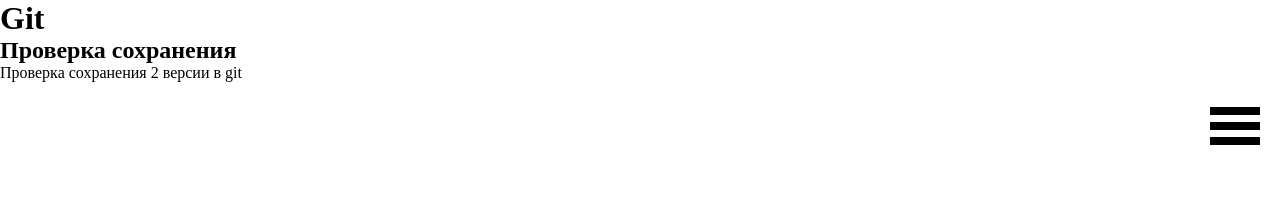
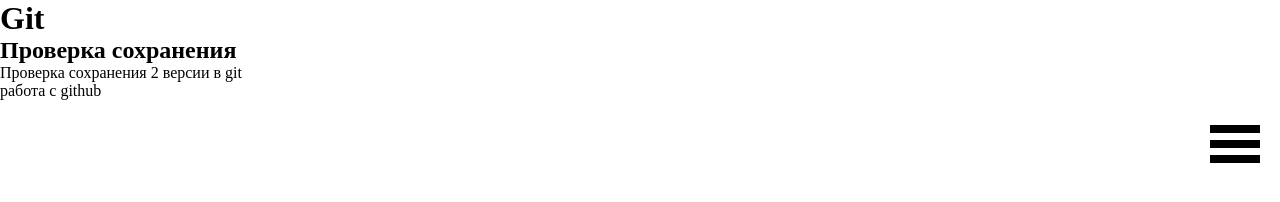
Before and after one commit to kozhemyachkoKonstantin/lesson1, a plain HTML site: page index.html in a window 1280 px wide. Shown: the top 202 px of the page. Drawn offline with Linux system fonts and the light colour scheme.

Commit message:
Update index.html
Update f1

```diff
--- a/index.html
+++ b/index.html
@@ -11,6 +11,9 @@
     <h1>    Git  </h1>
     <h2>    Проверка сохранения </h2>
     <p>Проверка сохранения 2 версии в git</p>
+    <p> работа с github </p>
+
+
     <header class="header">
         <input type="checkbox" id="check">
         <div class="burger-menu">
```
